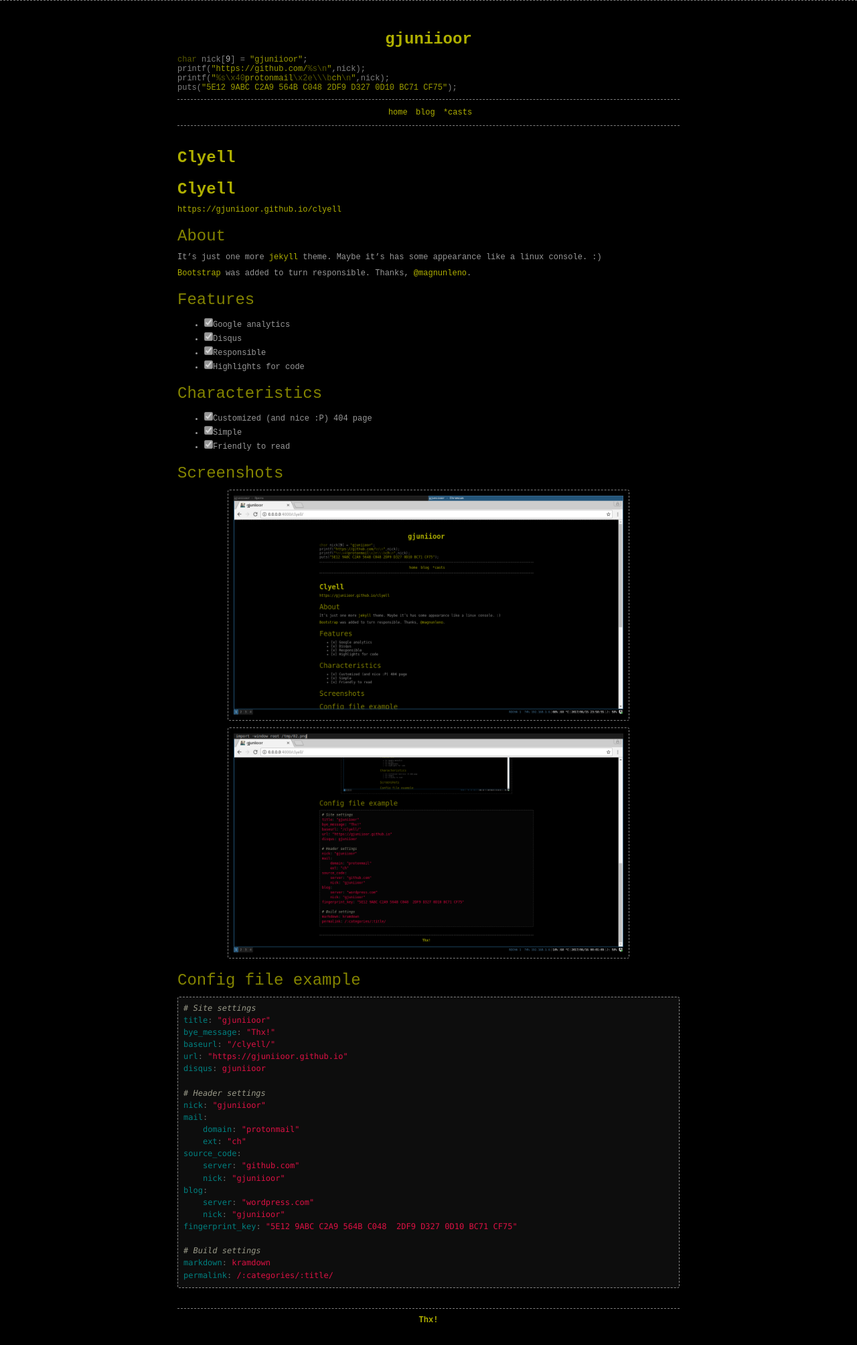
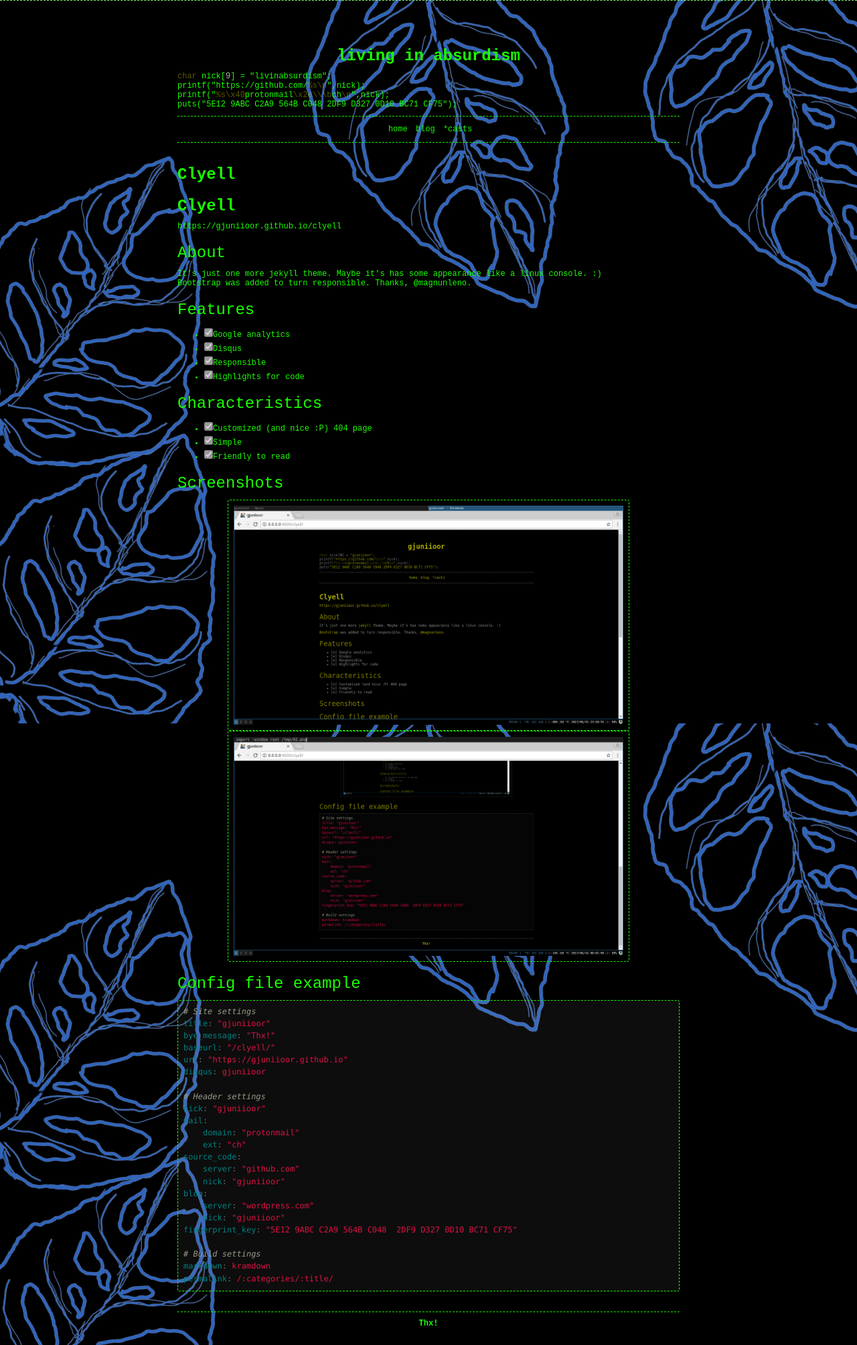
Before and after one commit to LivInAbsurdism/livinabsurdism.github.io, a Jekyll site: the page built from index.md, in a window 1280 px wide. Shown: the whole page at 67% size. Built offline with Jekyll 4.4.1, drawn with Linux system fonts in a browser that asks for light colours; our own code applies the rules of GitHub Pages for plain Markdown files.

Commit message:
add some customization and a really rad background

```diff
--- a/_config.yml
+++ b/_config.yml
@@ -1,18 +1,19 @@
 # Site settings
-title: "gjuniioor"
+title: "Liv's Fungi Forest"
 bye_message: "Thx!"
-baseurl: "/clyell/"
-url: "https://gjuniioor.github.io"
+baseurl: ""
+url: "http://livinabsurdism.github.io"
 disqus: gjuniioor
+background-image: url('/images/dev_website_1.jpg')
 
 # Header settings
-nick: "gjuniioor"
+nick: "livinabsurdism"
 mail:
     domain: "protonmail"
     ext: "ch"
 source_code:
     server: "github.com"
-    nick: "gjuniioor"
+    nick: "livinabsurdism"
 blog:
     server: "wordpress.com"
     nick: "gjuniioor"
--- a/_includes/header.html
+++ b/_includes/header.html
@@ -1,6 +1,6 @@
 <header class="row">
   <div class="col-lg-8 col-lg-offset-2">
-    <h1 class="">gjuniioor</h1>
+    <h1 class="">living in absurdism</h1>
     <p>
     <span class="reserved">char</span> nick[<span class="number">9</span>] = <span class="string">"{{ site.nick }}"</span>;
     </p>
--- a/_layouts/default.html
+++ b/_layouts/default.html
@@ -2,6 +2,8 @@
 <html lang="pt">
 
   {% include head.html %}
+<head>
+  <header style="background-image: './images/dev_website_1.jpg';">
 
     <body>
       <div class="container">
@@ -19,5 +21,6 @@
         {% include footer.html %}
 
       </div>
-    </body>
+      </body>
+
 </html>
--- a/css/main.css
+++ b/css/main.css
@@ -1,5 +1,5 @@
 body {
-    border-top: 1px dashed rgba(255,255,255,0.5);
+    border-top: 1px dashed rgba(134, 255, 112);
     background-color: #000000;
     margin: 0 auto;
     padding: 0;
@@ -9,44 +9,46 @@ body {
     color: rgba(255,255,255,0.6);
     text-align: center;
     //width: 800px;
+    background-image: url("/images/dev_website_1.jpg");
 }
+
 h1 {
-  color: rgba(220,220,0,0.8);
+  color: hex(#1aff00);
   font-size: 24px;
   font-family: monospace;
   font-weight: bold;
 }
-h2 { color: rgba(220,220,0,0.7); }
-h3 { color: rgba(220,220,0,0.6); }
+h2 { color: rgba(26, 255, 0); }
+h3 { color: rgba(26, 255, 0); }
 h4 { color: rgba(220,220,0,0.5); }
 h5 { color: rgba(220,220,0,0.4); }
 h6 { color: rgba(220,220,0,0.3); }
 footer {
-    color: rgba(220,220,0,0.8);
+    color: rgba(26, 255, 0);
     font-weight: bold;
     //width: 60%;
-    border-top: dashed 1px rgba(255,255,255,0.5);
+    border-top: dashed 1px rgba(26, 255, 0);
     margin: 20px auto 15px;
     padding-top: 10px;
 }
 header {
     margin-top: 25px;
     margin-bottom: 10px;
-    color: rgba(220,220,0,0.9);
+    color: rgba(26, 255, 0);
 }
 header p {
     text-align: left;
     margin: 0;
     /* color: rgba(220,220,0,0.7); */
-    color: rgba(255,255,255,0.5);
+    color: rgba(26, 255, 0);
 }
 a {
     text-decoration: none;
-    color: rgba(220,220,0,0.8);
+    color: rgba(26, 255, 0);
 }
 .menu {
-    border-top: 1px dashed rgba(255,255,255,0.5);
-    border-bottom: 1px dashed rgba(255,255,255,0.5);
+    border-top: 1px dashed rgba(26, 255, 0);
+    border-bottom: 1px dashed rgba(26, 255, 0);
     margin-bottom: 10px;
 }
 .menu ul {
@@ -60,7 +62,7 @@ a {
 }
 .menu ul li a {
     text-decoration: none;
-    color: rgba(220,220,0,0.8);
+    color: rgba(26, 255, 0);
 }
 .menu ul li a:hover {
     padding: 2px;
@@ -71,11 +73,11 @@ main {
     text-align: left;
 }
 a:hover {
-		color: rgba(220,220,0,0.6);
+		color: rgba(26, 255, 0);
 }
 pre {
     background-color: rgba(255,255,255,0.05);
-    border: 1px dashed rgba(255,255,255,0.5);
+    border: 1px dashed rgba(26, 255, 0);
     padding: 8px;
     -webkit-border-radius: 3px;
     -moz-border-radius: 3px;
@@ -88,7 +90,7 @@ pre {
 img {
     width: 80%;
     margin-left: 10%;
-    border: 1px dashed rgba(255,255,255,0.5);
+    border: 1px dashed rgba(26, 255, 0);
     padding: 8px;
     -webkit-border-radius: 3px;
     -moz-border-radius: 3px;
@@ -97,7 +99,7 @@ img {
 iframe {
     width: 750px;
     height: 400px;
-    border: 1px dashed rgba(255,255,255,0.5);
+    border: 1px dashed rgba(26, 255, 0);
     padding: 8px;
 		margin-bottom: 10px;
     -webkit-border-radius: 3px;
@@ -105,8 +107,8 @@ iframe {
     border-radius: 3px;
 }
 .feed-recomendation {
-	border-top: 1px dashed rgba(255,255,255,0.5);
-	border-bottom: 1px dashed rgba(255,255,255,0.5);
+	border-top: 1px dashed rgba(26, 255, 0);
+	border-bottom: 1px dashed rgba(26, 255, 0);
 	margin-top: 10px;
 	padding-top: 10px;
 	padding-bottom: 10px;
@@ -207,10 +209,10 @@ table a {
     color: rgba(220,220,0,0.4);
 }
 .string {
-    color: rgba(220,220,0,0.7);
+    color: rgba(26, 255, 0);
 }
 .function {
-    color: rgba(255,255,255,0.5);
+    color: rgba(26, 255, 0);
 }
 .number {
     color: rgba(255,255,255,0.7);
@@ -221,3 +223,10 @@ blockquote {
 margin: unset;
     font-size: 12px;
 }
+
+/* ---
+---
+
+header {
+  background-image: url('/images/dev_website_1.jpg');
+} */
```
Also changed, not shown: images/dev_website_1.jpg (added).
